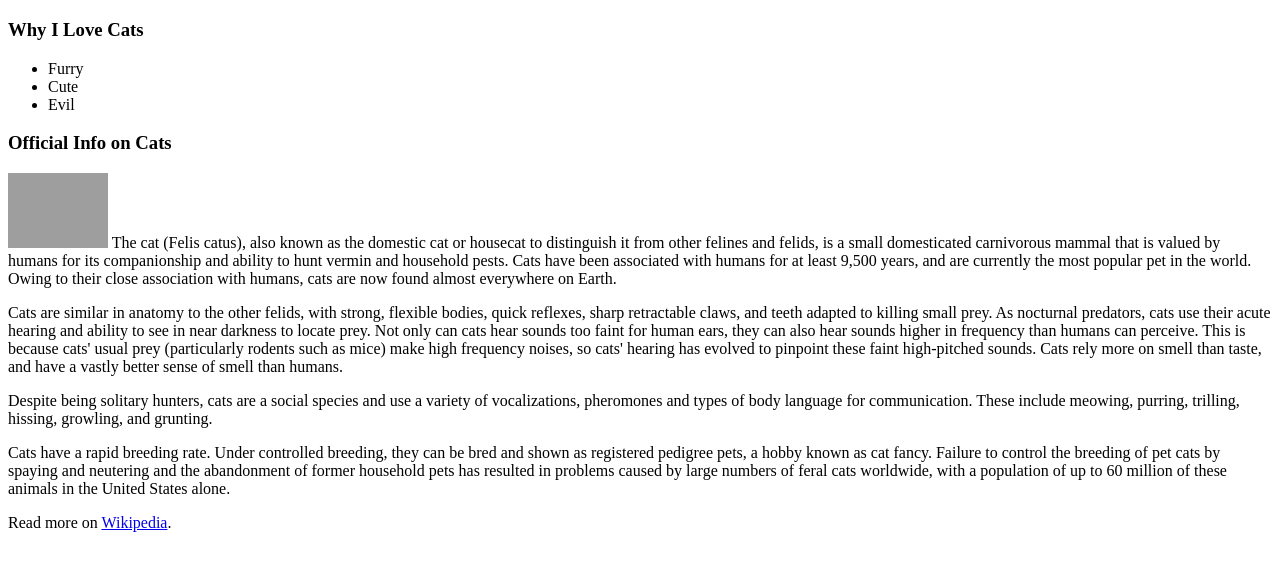
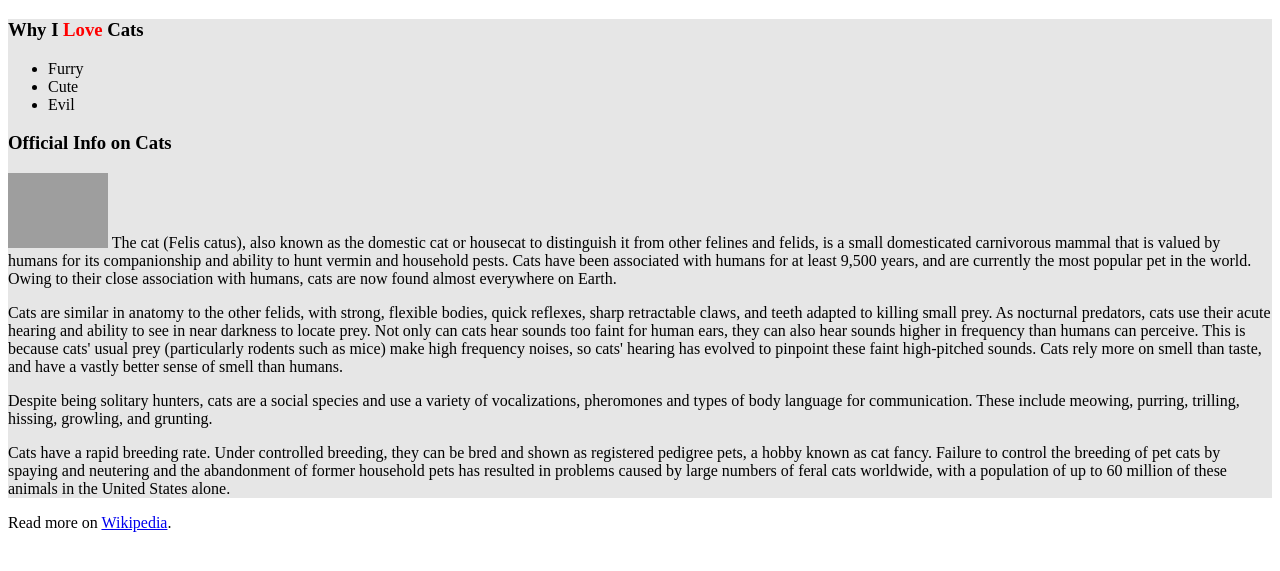
Before and after one commit to MrChillidog/mrchillidog.github.io, a plain HTML site: page all about cats.html in a window 1280 px wide. Shown: the part 61-632 px from the top of the page. Drawn offline with Linux system fonts and the light colour scheme; grey boxes are pictures that could not be loaded.

Commit message:
Update all about cats.html

```diff
--- a/all about cats.html
+++ b/all about cats.html
@@ -3,12 +3,21 @@
 <head>
     <title>CSS grouping elements</title>
     <meta charset="utf-8">
+    <style>
+        .lovey-dovey {
+            color: red;
+        }
+
+        #official-info {
+            background: rgb(230, 230, 230);
+        }
+    </style>
 </head>
 <body>
 
     <h1>All About Cats</h1>
 
-    <h3>Why I Love Cats</h3>
+    <div id="official-info"><h3>Why I <span class="lovey-dovey">Love</span> Cats</h3>
     <ul>
         <li>Furry
         <li>Cute
@@ -20,7 +29,7 @@
     <p>Cats are similar in anatomy to the other felids, with strong, flexible bodies, quick reflexes, sharp retractable claws, and teeth adapted to killing small prey. As nocturnal predators, cats use their acute hearing and ability to see in near darkness to locate prey. Not only can cats hear sounds too faint for human ears, they can also hear sounds higher in frequency than humans can perceive. This is because cats' usual prey (particularly rodents such as mice) make high frequency noises, so cats' hearing has evolved to pinpoint these faint high-pitched sounds. Cats rely more on smell than taste, and have a vastly better sense of smell than humans.</p>
     <p>Despite being solitary hunters, cats are a social species and use a variety of vocalizations, pheromones and types of body language for communication. These include meowing, purring, trilling, hissing, growling, and grunting.</p>
     <p>Cats have a rapid breeding rate. Under controlled breeding, they can be bred and shown as registered pedigree pets, a hobby known as cat fancy. Failure to control the breeding of pet cats by spaying and neutering and the abandonment of former household pets has resulted in problems caused by large numbers of feral cats worldwide, with a population of up to 60 million of these animals in the United States alone.</p>
-
+    </div>
     Read more on <a href="http://en.wikipedia.org/wiki/Cat">Wikipedia</a>.
 
 </body>
```
